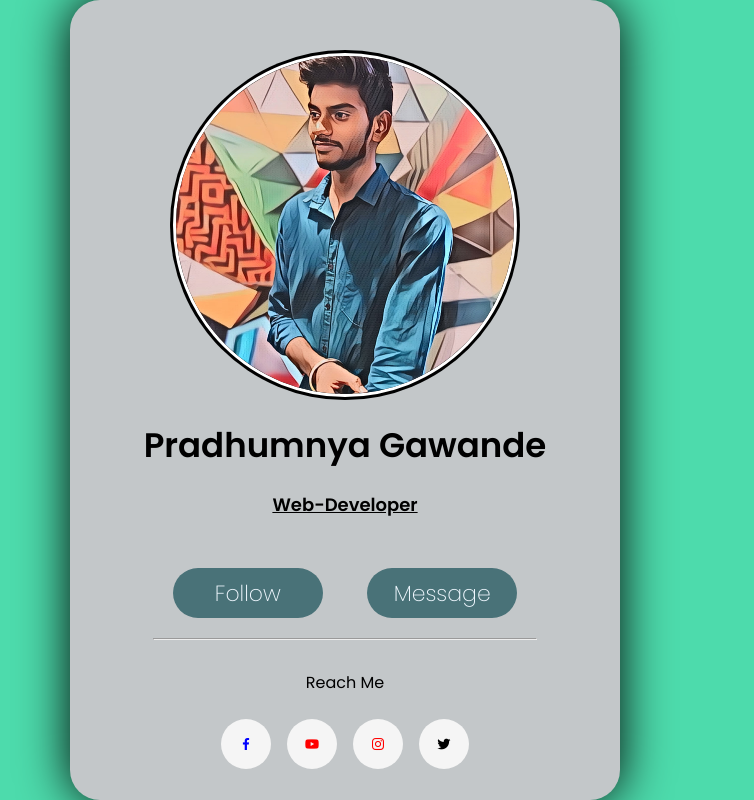
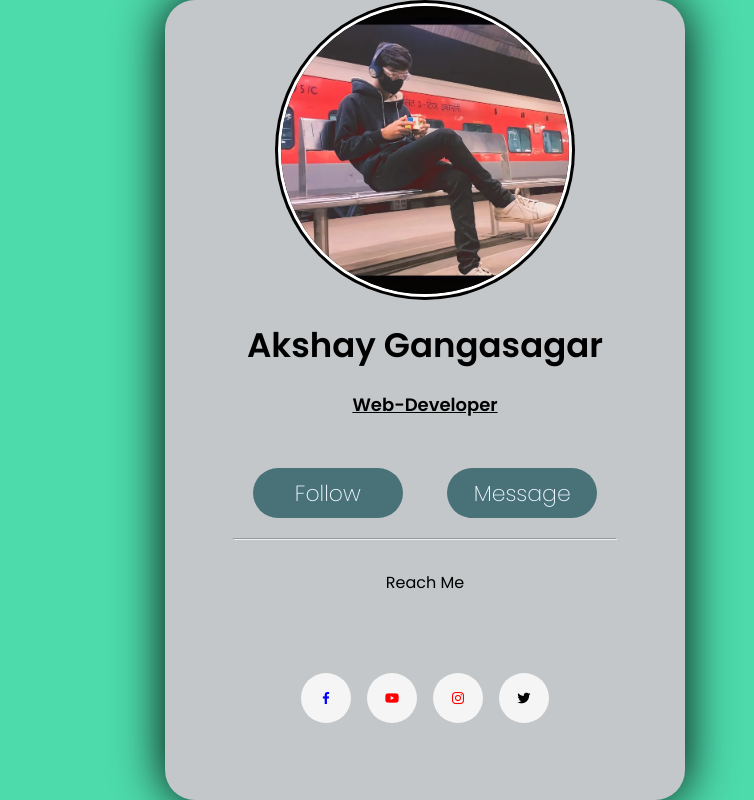
Before and after one commit to Pradhunyagawande01/Projects, a plain HTML site: page Profile Card/index.html in a window 1280 px wide. Shown: the whole page, without its empty margins (295-1049 px from the left). Drawn offline with nearby package versions, Linux system fonts and the light colour scheme.

Commit message:
first cimmit

```diff
--- a/Profile Card/index.css
+++ b/Profile Card/index.css
@@ -4,13 +4,14 @@
  *{
     margin: 0;
     padding: 0;
-    box-sizing: border-box;
+    box-sizing:border-box;
     font-family:"Poppins", sans-serif;
+    object-fit: cover;
  }
 
- body{
-    height: 100vh;
-    display: flex;
+ .wrapper{
+    display:grid;
+    grid-template-columns: 360px;
     align-items: center;
     justify-content: center;
     background-color: #4ddbac;
@@ -18,8 +19,8 @@
 
  .image{
     position: relative;
-    height: 350px;
-    width: 350px;
+    height: 300px;
+    width: 300px;
     border-radius:50%; background-color:black;
     padding: 3px;
  }
@@ -34,15 +35,13 @@
 
  .profile-card{
     box-shadow: 0px 0px 50px black;
-    padding: 50px;
-    height: 800px;
-    width: 550px;
+    height:100vh;
+    width: 520px;
     background-color:#c3c7c9;
     border-radius: 30px;
     align-items: center;
     display: flex;
     flex-direction: column;
-
  }
 .name{
     padding: 20px;
--- a/Profile Card/index.html
+++ b/Profile Card/index.html
@@ -12,19 +12,20 @@
     <link href='https://unpkg.com/boxicons@2.1.4/css/boxicons.min.css' rel='stylesheet'>
 </head>
 <body>
+   <div class="wrapper">
     <div class="profile-card">
         <div class="image">
-            <img src="IMG-20240410-WA0004.jpg" alt="Me" class="profile">
+            <img src="jimmy.jpg" alt="Me" class="profile">
         </div>
         <div class="name">
-            <h1>Pradhumnya Gawande</h1>
+            <h1>Akshay Gangasagar</h1>
         </div>
         <div class="pesha">
             <h2>Web-Developer</h2>
         </div>
         <div class="click">
-            <div class="follow"><a target="_blank" href="https://www.instagram.com/pradhyumnya_patil" class="b" ><span>Follow</span></a></div>
-            <div class="message"><a target="_blank" href="mailto:pradhunyagawande@gmail.com" class="b"><span>Message</span></a></div>
+            <div class="follow"><a target="_blank" href="https://www.instagram.com/its_gangasagar05/" class="b" ><span>Follow</span></a></div>
+            <div class="message"><a target="_blank" href="mailto:akshaygangasagar91@gmail.com" class="b"><span>Message</span></a></div>
             <hr>
         </div>
         <div class="reach">
@@ -36,10 +37,10 @@
             <a href="#" style="color: blue;" class="link">
                 <i class='bx bxl-facebook'></i>
             </a>
-            <a href="https://youtube.com/@_CodeCraftedMind?si=3Ox8gSG-gD71LirY" target="_blank" style="color: red;" class="link">
+            <a href="#" target="_blank" style="color: red;" class="link">
                 <i class='bx bxl-youtube'></i>
             </a>
-            <a href="https://www.instagram.com/pradhyumnya_patil" target="_blank" style="color: red;" class="link">
+            <a href="https://www.instagram.com/its_gangasagar05/" target="_blank" style="color: red;" class="link">
                 <i class='bx bxl-instagram'></i>
             </a>
             <a href="#" style="color: red;" class="link">
@@ -47,5 +48,6 @@
             </a>
         </div>
     </div>
+   </div>
 </body>
 </htm>
```
Also changed, not shown: Profile Card/IMG-20240410-WA0004.jpg (deleted), Profile Card/jimmy.jpg (added).
